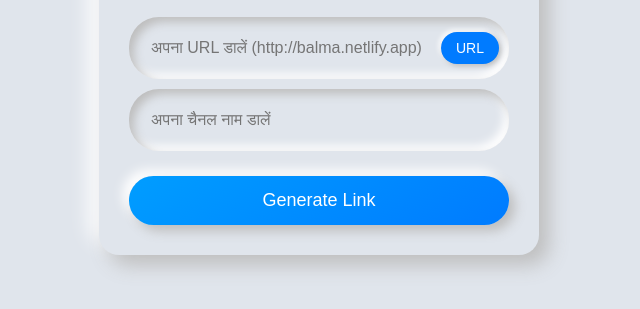
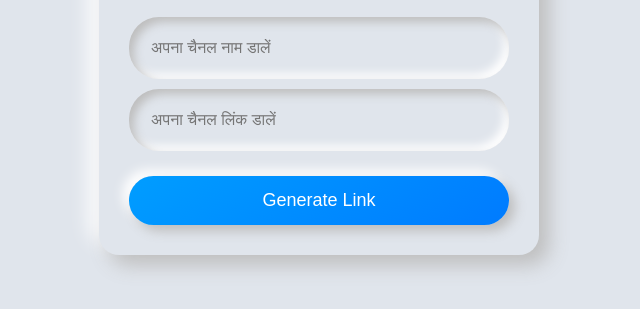
Before and after one commit to workhardparttime/Owngeneretlink, a plain HTML site: page index.html in a window 1280 px wide. Shown: the part 313-622 px from the top of the page, without its empty margins (321-961 px from the left). Drawn offline with Linux system fonts and the light colour scheme.

Commit message:
Update index.html

```diff
--- a/index.html
+++ b/index.html
@@ -50,17 +50,6 @@
             padding: 12px;
             font-size: 16px;
             color: #333;
-        }
-
-        .tag {
-            background: #007bff;
-            color: white;
-            border: none;
-            padding: 8px 15px;
-            border-radius: 20px;
-            font-size: 14px;
-            cursor: pointer;
-            box-shadow: 2px 2px 5px #bebebe, -2px -2px 5px #ffffff;
         }
 
         .generate-btn {
@@ -144,12 +133,11 @@
     <h2>कस्टम URL जेनरेटर</h2>
 
     <div class="input-box">
-        <input type="text" id="userUrl" placeholder="अपना URL डालें (http://balma.netlify.app)">
-        <button class="tag">URL</button>
+        <input type="text" id="channelName" placeholder="अपना चैनल नाम डालें">
     </div>
 
     <div class="input-box">
-        <input type="text" id="channelName" placeholder="अपना चैनल नाम डालें">
+        <input type="text" id="channelLink" placeholder="अपना चैनल लिंक डालें">
     </div>
 
     <button class="generate-btn" onclick="generateCustomLink()">Generate Link</button>
@@ -166,16 +154,18 @@
 </div>
 
 <script>
+    const baseURL = "http://balma.netlify.app"; // आपका बेस URL यहाँ डालें
+
     function generateCustomLink() {
-        var userUrl = document.getElementById("userUrl").value.trim();
         var channelName = document.getElementById("channelName").value.trim();
+        var channelLink = document.getElementById("channelLink").value.trim();
 
-        if (userUrl === "" || channelName === "") {
+        if (channelName === "" || channelLink === "") {
             alert("कृपया सभी फ़ील्ड भरें!");
             return;
         }
 
-        var customLink = userUrl + "/" + encodeURIComponent(channelName);
+        var customLink = baseURL + "/" + encodeURIComponent(channelName);
         document.getElementById("generatedLink").value = customLink;
 
         document.getElementById("popup").style.display = "flex";
```
